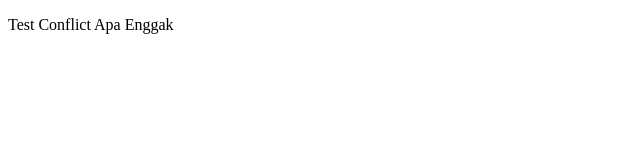
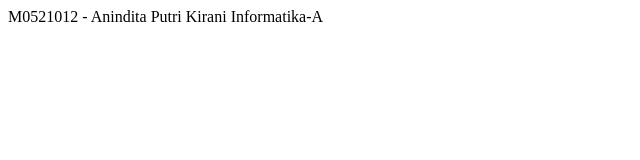
Before and after one commit to aniindyta/PRPL, a plain HTML site: page index.html in a window 1280 px wide. Shown: the whole page, without its empty margins (0-640 px from the left). Drawn offline with Linux system fonts and the light colour scheme.

Commit message:
Test Conflict

```diff
--- a/index.html
+++ b/index.html
@@ -7,6 +7,7 @@
     <title>Praktikum Rekayasa Perangkat Lunak 12</title>
 </head>
 <body>
-    <p>Test Conflict Apa Enggak</p>
+    M0521012 - Anindita Putri Kirani
+    Informatika-A
 </body>
 </html>
```
